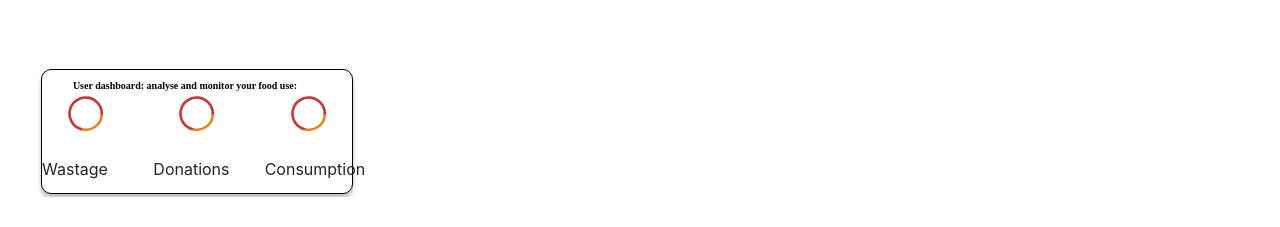
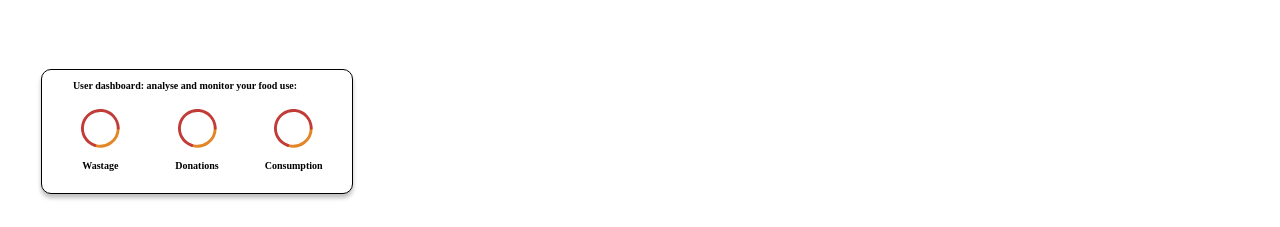
Before and after one commit to Syn891/wastenot-wantnot-fe, a Next.js app: page /landing in a window 1280 px wide. Shown: the part 613-840 px from the top of the page. Before the commit the page ends 810 px from the top, so only its background shows below. Built offline with nearby package versions, Linux system fonts and the light colour scheme.

Commit message:
dashboard styling

```diff
--- a/components/Dashboard/Dashboard.module.css
+++ b/components/Dashboard/Dashboard.module.css
@@ -60,3 +60,28 @@ top: 709px;
 background-color: orange;
 
 }
+
+
+.col {
+    display: flex;
+    align-items: center;
+    justify-content: center;
+}
+
+.row {
+    justify-content: center;
+    --bs-gutter-x: unset;
+    height: 10vh;
+    padding: 10px;
+}
+
+.label{
+    font-family: Montserrat;
+font-style: normal;
+font-weight: 600;
+font-size: 10px;
+line-height: 12px;
+text-align: center;
+
+color: #000000;
+}
--- a/components/Dashboard/index.js
+++ b/components/Dashboard/index.js
@@ -18,7 +18,7 @@ const Dashboard = ({link}) => {
         <Container  className={css.dashBox} >
         <Row> <p className={css.dashHeader}>User dashboard: analyse and monitor your food use:</p></Row>
 
-        <Row>
+        <Row className={css.row}>
         <Link href={link}>
         <Col xs={{span: 4}}><DashboardChart className={css.dashRight} /></Col>
         </Link>
@@ -33,10 +33,10 @@ const Dashboard = ({link}) => {
 
 
 
-        <Row>
-        <Col xs={4}><p>Wastage</p></Col>
-        <Col xs={4}><p>Donations</p></Col>
-        <Col xs={4}><p>Consumption</p></Col>
+        <Row className={css.row}>
+        <Col xs={4}><p className={css.label}>Wastage</p></Col>
+        <Col xs={4}><p className={css.label}>Donations</p></Col>
+        <Col xs={4}><p className={css.label}>Consumption</p></Col>
         </Row>
 
 
```
